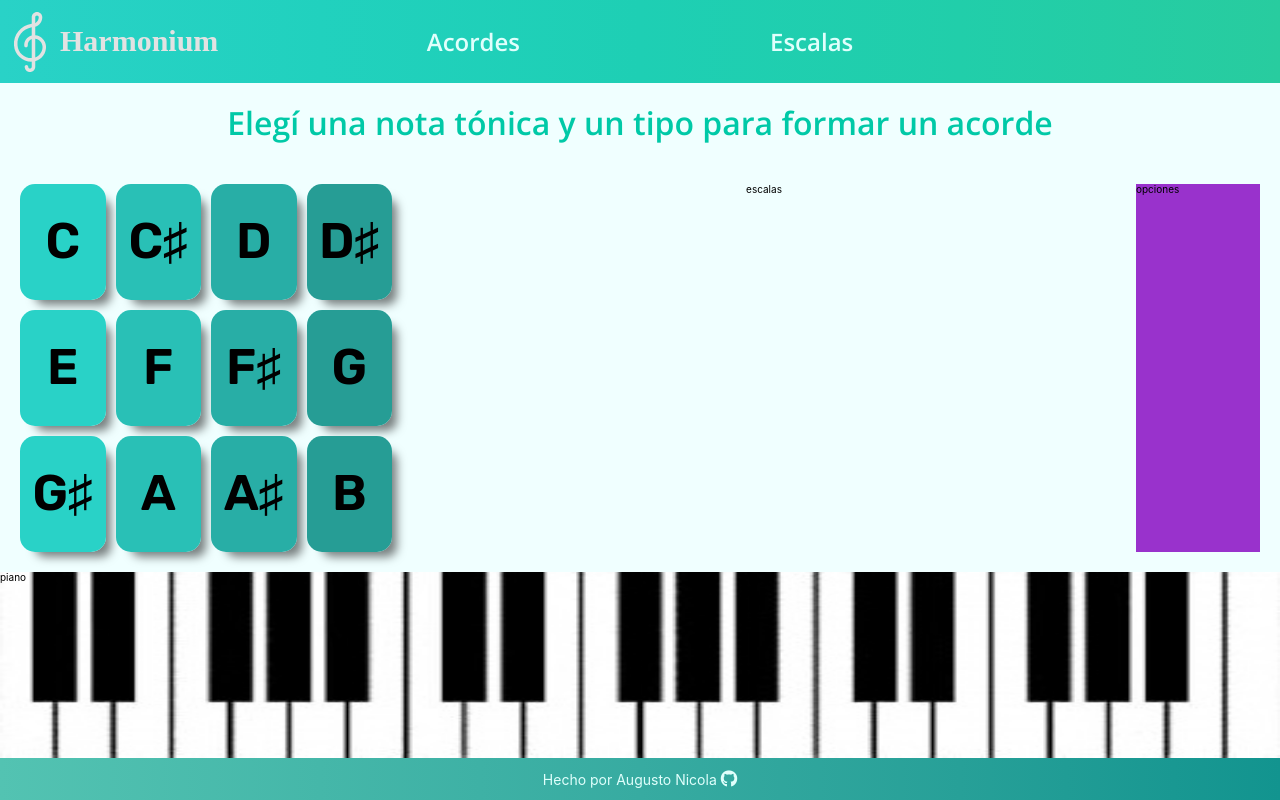
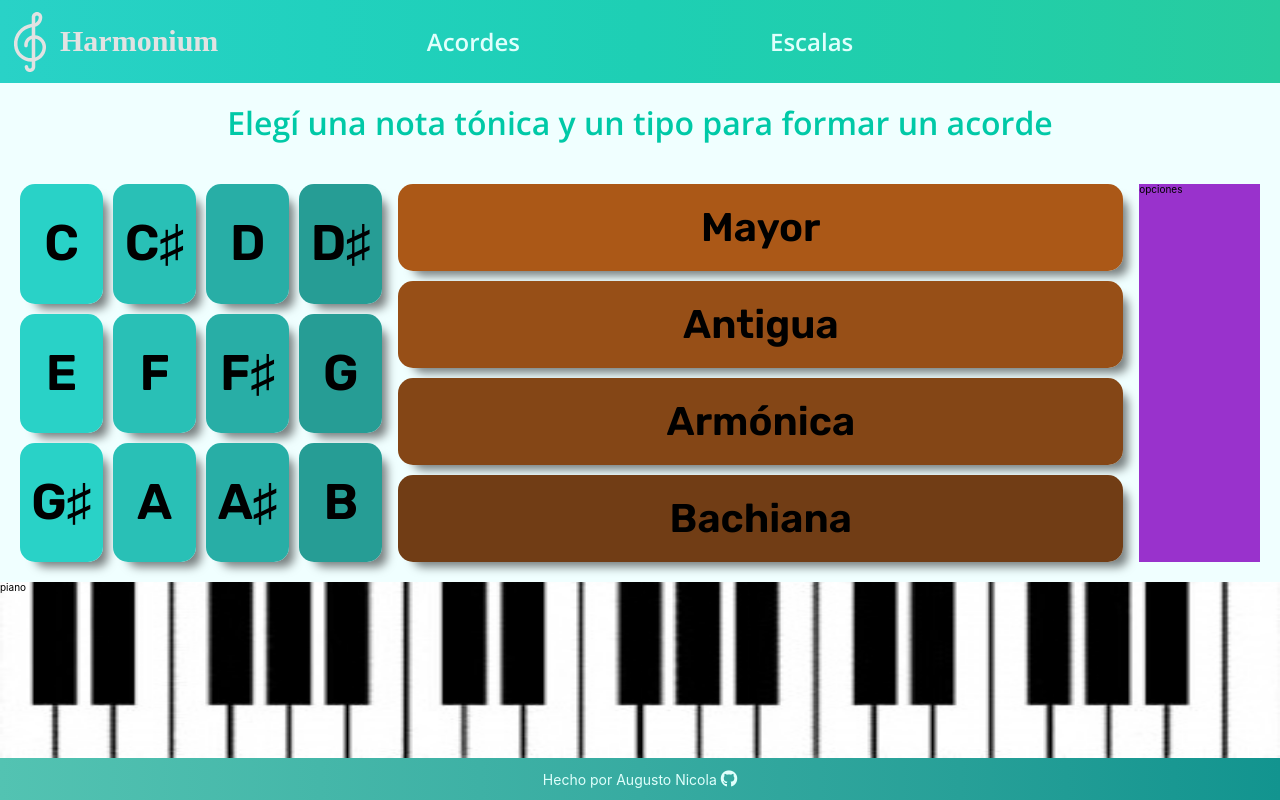
Before and after one commit to AugustoNicola/Harmonium, a React (Create React App) app in the folder app/: page /escalas in a window 1280 px wide. Built offline with nearby package versions, Linux system fonts and the light colour scheme; the HTML template or start-up script is replaced by a standard one; a web font is replaced by a local one.

Commit message:
:art: Escalas: Diseño terminado

```diff
--- a/app/src/Componentes/Escalas/Escalas.css
+++ b/app/src/Componentes/Escalas/Escalas.css
@@ -0,0 +1,61 @@
+form#escalas {
+	flex: 60% 0;
+	width: 100%;
+
+	display: grid;
+	grid-template-columns: repeat(1, minmax(0, 1fr));
+	grid-template-rows: repeat(4, minmax(0, 1fr));
+	gap: 1rem;
+
+	/* * varibales de colores para notas */
+	--color1: linear-gradient(135deg, #AB5817 0%, #AB5817 25%, #F9A83F 75%, #BB5F0C 100%);
+	--color2: linear-gradient(135deg, #974F17 0%, #974F17 25%, #F9A83F 75%, #BB5F0C 100%);
+	--color3: linear-gradient(135deg, #844616 0%, #844616 25%, #F9A83F 75%, #BB5F0C 100%);
+	--color4: linear-gradient(135deg, #713D15 0%, #713D15 25%, #F9A83F 75%, #BB5F0C 100%);
+
+	--color1-hover: linear-gradient(135deg, #904B16 0%, #904B16 25%, #F9A83F 75%, #BB5F0C 100%);
+	--color2-hover: linear-gradient(135deg, #7F4415 0%, #7F4415 25%, #F9A83F 75%, #BB5F0C 100%);
+	--color3-hover: linear-gradient(135deg, #6F3C14 0%, #6F3C14 25%, #F9A83F 75%, #BB5F0C 100%);
+	--color4-hover: linear-gradient(135deg, #5F3413 0%, #5F3413 25%, #F9A83F 75%, #BB5F0C 100%);
+}
+
+form#escalas > .escala > input {
+	position: absolute;
+	left: -1000000px;
+}
+
+form#escalas > .escala > label {
+	width: 100%;
+	height: 100%;
+	display: block;
+	margin: 0;
+	border-radius: 15px;
+	cursor: pointer;
+
+	display: flex;
+	justify-content: center;
+	align-items: center;
+	text-align: center;
+
+	font-family: var(--fuente-principal);
+	font-weight: 700;
+	font-size: 4rem;
+
+	box-shadow: 10px 10px 10px -5px rgba(0,0,0,0.5);
+	-webkit-box-shadow: 10px 10px 10px -5px rgba(0,0,0,0.5);
+	-moz-box-shadow: 10px 10px 10px -5px rgba(0,0,0,0.5);
+
+	background-size: 400% 400%;
+	background-repeat: no-repeat;
+	transition: .5s all;
+}
+form#escalas > .escala[activa] > label {background-position: 100% 100%;}
+
+form#escalas > .escala:nth-of-type(1) > label {background-image: var(--color1);}
+form#escalas > .escala:nth-of-type(2) > label {background-image: var(--color2);}
+form#escalas > .escala:nth-of-type(3) > label {background-image: var(--color3);}
+form#escalas > .escala:nth-of-type(4) > label {background-image: var(--color4);}
+form#escalas > .escala:nth-of-type(1) > label:hover {background-image: var(--color1-hover);}
+form#escalas > .escala:nth-of-type(2) > label:hover {background-image: var(--color2-hover);}
+form#escalas > .escala:nth-of-type(3) > label:hover {background-image: var(--color3-hover);}
+form#escalas > .escala:nth-of-type(4) > label:hover {background-image: var(--color4-hover);}
--- a/app/src/Componentes/Escalas/Escalas.jsx
+++ b/app/src/Componentes/Escalas/Escalas.jsx
@@ -6,9 +6,18 @@ import DataEscalas from "../../Data/DataEscalas.json";
 
 const Escalas = () => {
 	return (
-		<div className="escalas">
-			escalas
-		</div>
+		<form id="escalas">
+		{
+			DataEscalas.map((escala) => {
+				return (
+					<div className="escala" key={escala.posicion}>
+						<input type="radio" name="acordeSeleccionado" id={escala.posicion} value={escala.posicion} />
+						<label htmlFor={escala.posicion}>{escala.nombre}</label>
+					</div>
+				);
+			})
+		}
+		</form>
 	)
 }
 
--- a/app/src/Data/DataEscalas.json
+++ b/app/src/Data/DataEscalas.json
@@ -1,22 +1,22 @@
 [
 	{
 		"posicion": 0,
-		"nombre": "mayor",
+		"nombre": "Mayor",
 		"distanciaNotas": [2, 2, 1, 2, 2, 2, 1]
 	},
 	{
 		"posicion": 1,
-		"nombre": "antigua",
+		"nombre": "Antigua",
 		"distanciaNotas": [2, 1, 2, 2, 1, 2, 2]
 	},
 	{
 		"posicion": 2,
-		"nombre": "armónica",
+		"nombre": "Armónica",
 		"distanciaNotas": [2, 1, 2, 2, 1, 3, 1]
 	},
 	{
 		"posicion": 3,
-		"nombre": "bachiana",
+		"nombre": "Bachiana",
 		"distanciaNotas": [2, 1, 2, 2, 2, 2, 1]
 	}
 ]
```
